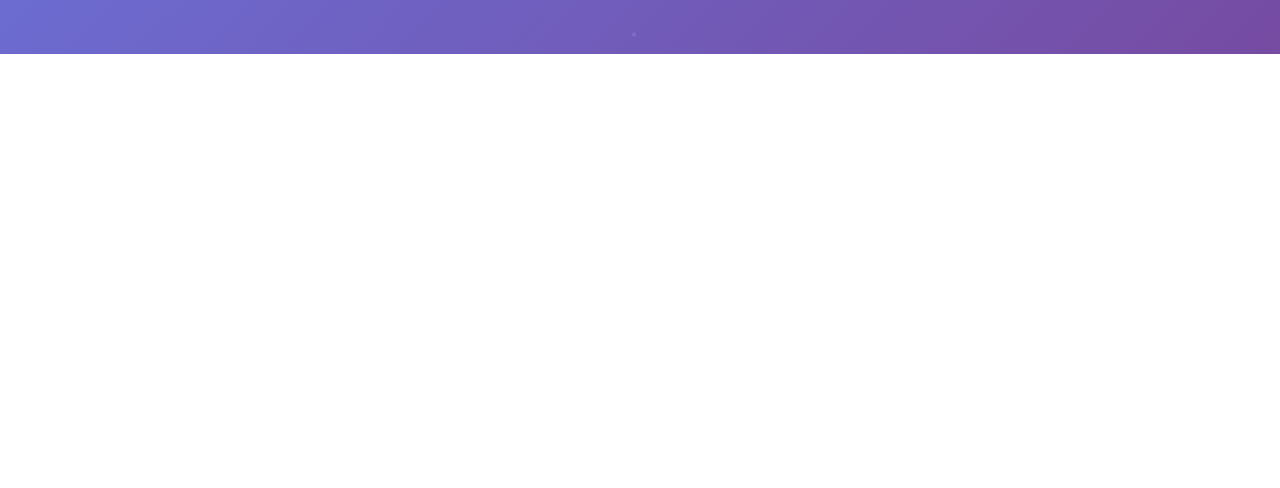
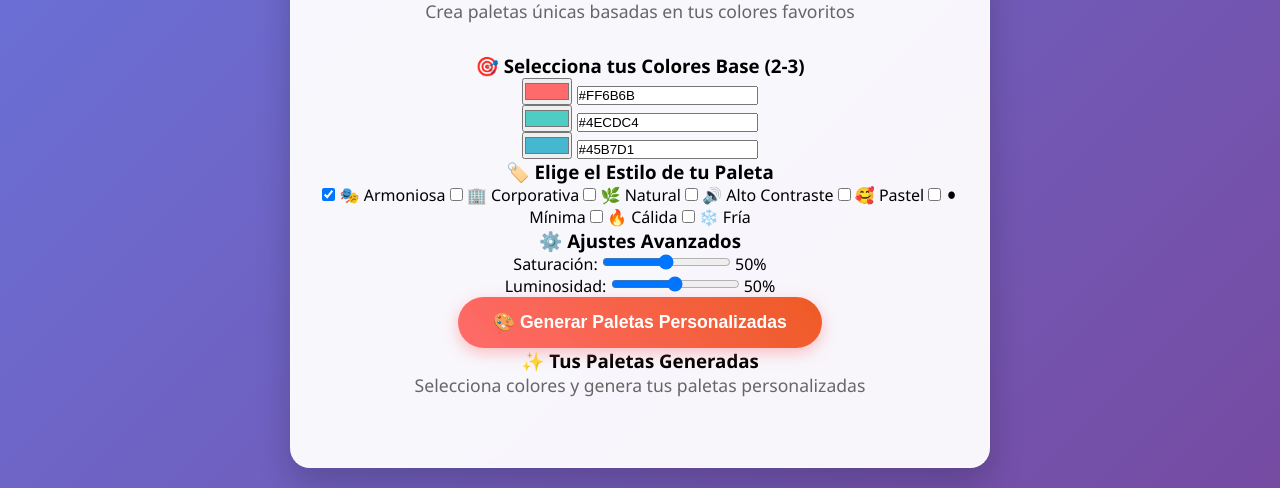
Before and after one commit to KairosNox/ColorGenerator, a plain HTML site: page index.html in a window 1280 px wide. Shown: the part 746-1234 px from the top of the page. Before the commit the page ends 800 px from the top, so only its background shows below. Drawn offline with Linux system fonts and the light colour scheme.

Commit message:
index.html

```diff
--- a/index.html
+++ b/index.html
@@ -7,22 +7,29 @@
     <link rel="stylesheet" href="style.css">
 </head>
 <body>
-<!DOCTYPE html>
-<html lang="es">
-<head>
-    <meta charset="UTF-8">
-    <meta name="viewport" content="width=device-width, initial-scale=1.0">
-    <title>Generador de Paletas de Colores</title>
-    <link rel="stylesheet" href="style.css">
-</head>
-<body>
-    <!-- Botón de favoritos en esquina superior izquierda -->
+    <!-- Botones flotantes en esquina superior -->
     <button onclick="toggleFavoritos()" class="favoritos-btn-flotante">
         ❤️ Favoritos
     </button>
 
+    <!-- Botón Modo Claro/Oscuro -->
+    <button onclick="toggleModo()" class="modo-btn">
+        🌙 Modo Navideño
+    </button>
+
+    <div class="nav-buttons">
+        <button onclick="irAPrincipal()" class="nav-btn principal-btn activo">
+            🎲 Generador Principal
+        </button>
+        <button onclick="irAPersonalizado()" class="nav-btn personalizado-btn">
+            🎨 Personalizado
+        </button>
+    </div>
+
+    <!-- Página Principal -->
+    <div id="paginaPrincipal" class="pagina activa">
         <div class="container">
-        <h1>🎨 Generador de Paletas de Colores</h1>
+            <h1>🎄 Generador de Paletas de Colores</h1>
             <p>Haz clic en cualquier color para copiar su código HEX • Inspiración para diseñadores</p>
 
             <div id="paleta" class="paleta"></div>
@@ -33,6 +40,103 @@
 
             <div id="mensaje" class="mensaje"></div>
         </div>
+    </div>
+
+    <!-- Página Personalizada -->
+    <div id="paginaPersonalizada" class="pagina">
+        <div class="container">
+            <h1>🎨 Generador Personalizado</h1>
+            <p>Crea paletas únicas basadas en tus colores favoritos</p>
+
+            <!-- Selección de Colores Base -->
+            <div class="seleccion-colores">
+                <h3>🎯 Selecciona tus Colores Base (2-3)</h3>
+                <div class="selectores-colores">
+                    <div class="selector-color">
+                        <input type="color" id="color1" value="#ff6b6b" class="input-color">
+                        <input type="text" id="color1Hex" value="#FF6B6B" class="input-hex" readonly>
+                    </div>
+                    <div class="selector-color">
+                        <input type="color" id="color2" value="#4ecdc4" class="input-color">
+                        <input type="text" id="color2Hex" value="#4ECDC4" class="input-hex" readonly>
+                    </div>
+                    <div class="selector-color">
+                        <input type="color" id="color3" value="#45b7d1" class="input-color">
+                        <input type="text" id="color3Hex" value="#45B7D1" class="input-hex" readonly>
+                    </div>
+                </div>
+            </div>
+
+            <!-- Etiquetas de Paleta -->
+            <div class="etiquetas-paleta">
+                <h3>🏷️ Elige el Estilo de tu Paleta</h3>
+                <div class="etiquetas-container">
+                    <label class="etiqueta">
+                        <input type="checkbox" name="etiqueta" value="armoniosa" checked>
+                        <span>🎭 Armoniosa</span>
+                    </label>
+                    <label class="etiqueta">
+                        <input type="checkbox" name="etiqueta" value="corporativa">
+                        <span>🏢 Corporativa</span>
+                    </label>
+                    <label class="etiqueta">
+                        <input type="checkbox" name="etiqueta" value="natural">
+                        <span>🌿 Natural</span>
+                    </label>
+                    <label class="etiqueta">
+                        <input type="checkbox" name="etiqueta" value="contraste">
+                        <span>🔊 Alto Contraste</span>
+                    </label>
+                    <label class="etiqueta">
+                        <input type="checkbox" name="etiqueta" value="pastel">
+                        <span>🥰 Pastel</span>
+                    </label>
+                    <label class="etiqueta">
+                        <input type="checkbox" name="etiqueta" value="minima">
+                        <span>⚫ Mínima</span>
+                    </label>
+                    <label class="etiqueta">
+                        <input type="checkbox" name="etiqueta" value="calida">
+                        <span>🔥 Cálida</span>
+                    </label>
+                    <label class="etiqueta">
+                        <input type="checkbox" name="etiqueta" value="fria">
+                        <span>❄️ Fría</span>
+                    </label>
+                </div>
+            </div>
+
+            <!-- Ajustes Avanzados -->
+            <div class="ajustes-avanzados">
+                <h3>⚙️ Ajustes Avanzados</h3>
+                <div class="controles-ajustes">
+                    <div class="control">
+                        <label>Saturación:</label>
+                        <input type="range" id="saturacion" min="0" max="100" value="50" class="slider">
+                        <span id="saturacionValor">50%</span>
+                    </div>
+                    <div class="control">
+                        <label>Luminosidad:</label>
+                        <input type="range" id="luminosidad" min="0" max="100" value="50" class="slider">
+                        <span id="luminosidadValor">50%</span>
+                    </div>
+                </div>
+            </div>
+
+            <!-- Botón Generar -->
+            <button onclick="generarPaletaPersonalizada()" class="generate-btn personalizado-generar-btn">
+                🎨 Generar Paletas Personalizadas
+            </button>
+
+            <!-- Resultados -->
+            <div id="resultadosPersonalizados" class="resultados-personalizados">
+                <h3>✨ Tus Paletas Generadas</h3>
+                <div id="paletasContainer" class="paletas-container">
+                    <p class="mensaje-vacio">Selecciona colores y genera tus paletas personalizadas</p>
+                </div>
+            </div>
+        </div>
+    </div>
 
     <!-- Panel lateral de favoritos -->
     <div id="panelFavoritos" class="panel-favoritos">
@@ -40,9 +144,7 @@
             <h3>❤️ Colores Favoritos</h3>
             <button onclick="toggleFavoritos()" class="cerrar-btn">×</button>
         </div>
-        <div id="listaFavoritos" class="lista-favoritos">
-            <!-- Aquí se mostrarán los colores favoritos -->
-        </div>
+        <div id="listaFavoritos" class="lista-favoritos"></div>
         <div class="panel-actions">
             <button onclick="limpiarFavoritos()" class="limpiar-btn">Limpiar Todo</button>
         </div>
@@ -51,9 +153,9 @@
     <!-- Overlay para cerrar panel -->
     <div id="overlay" class="overlay" onclick="toggleFavoritos()"></div>
 
+    <!-- Contenedor para partículas navideñas -->
+    <div id="particulasNavidenas" class="particulas-navidenas"></div>
+
     <script src="script.js"></script>
 </body>
 </html>
-    <script src="script.js"></script>
-</body>
-</html>
```
Lines whose indentation alone changed are shown as unchanged.
